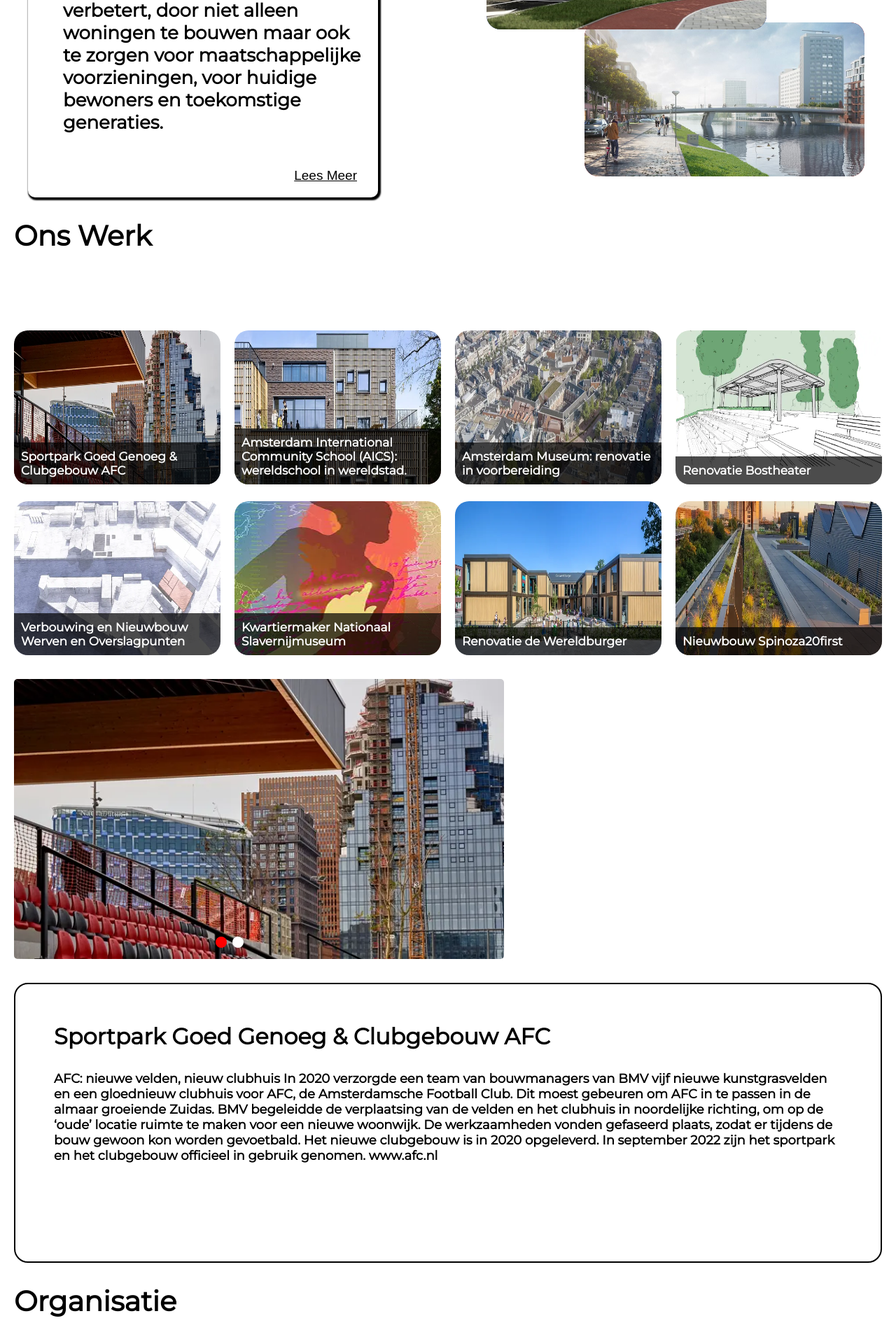
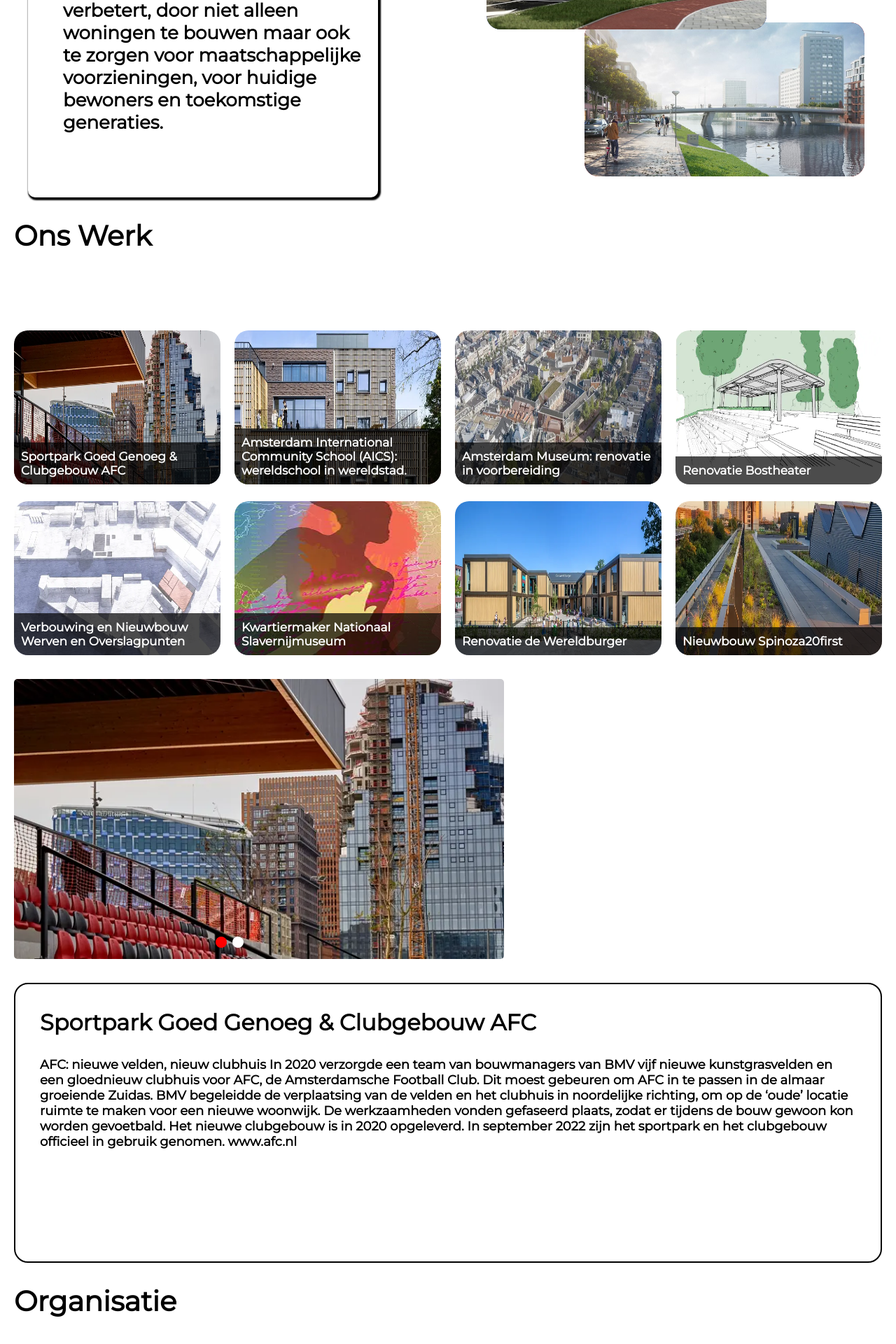
Before and after one commit to Uday-Singh1/amsterdam-bmv, a React (Create React App) app: page / in a window 1280 px wide. Shown: the part 1338-3258 px from the top of the page at 70% size. Built offline with nearby package versions, Linux system fonts and the light colour scheme.

Commit message:
responsitivity-fixes

```diff
--- a/src/components/Header/Header.css
+++ b/src/components/Header/Header.css
@@ -32,7 +32,7 @@
 @media screen and (max-width: 62.5rem) {
 
   .header {
-    height: 100vh;
+    height: 87vh;
     width: 100%;
   }
 
--- a/src/components/Sections/OnsWerk/onsWerk.css
+++ b/src/components/Sections/OnsWerk/onsWerk.css
@@ -75,7 +75,7 @@
    border: solid 0.2rem  black;
    border-radius: 2rem;
   height: 40rem;
-  padding: 4rem;
+  padding: 2rem;
   overflow: scroll;
   text-align: left;
 
@@ -209,6 +209,7 @@
   }
   .werk-article {
     flex-basis: 100%;
+    height: 100%;
   }
 
   .slider-button {
--- a/src/components/Sections/TextCard/TextCard.js
+++ b/src/components/Sections/TextCard/TextCard.js
@@ -10,7 +10,7 @@ const TextCard = (props) => {
             <p className="article__text">
               Voor veel mensen is en blijft Amsterdam een zeer aantrekkelijke plek om te wonen en dus blijven we bouwen aan de groei van de stad. Maar Amsterdam bestaat natuurlijk uit méér dan alleen woningen. Daarom bouwen we aan een sociaal-duurzaam Amsterdam: een stad die het welzijn van haar bewoners belangrijk vindt en verbetert, door niet alleen woningen te bouwen maar ook te zorgen voor maatschappelijke voorzieningen, voor huidige bewoners en toekomstige generaties.
             </p>
-            <button className="article__button">Lees Meer</button>
+
           </div>
         </article>
       </section>
--- a/src/components/Sections/kom-bij/kom-bij.css
+++ b/src/components/Sections/kom-bij/kom-bij.css
@@ -125,10 +125,12 @@
   }
 
   .article__join__text {
-    font-size: 2rem;
+    font-size: 1.7rem;
     position: relative;
     bottom: 2rem;
-    width: 85%;
+    width: 100%;
+    height: 100%;
+    overflow-x: hidden;
   }
 
   .button-wrapper {
```
